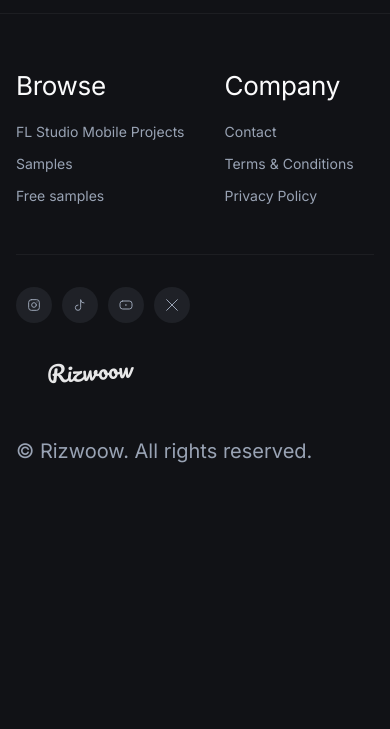
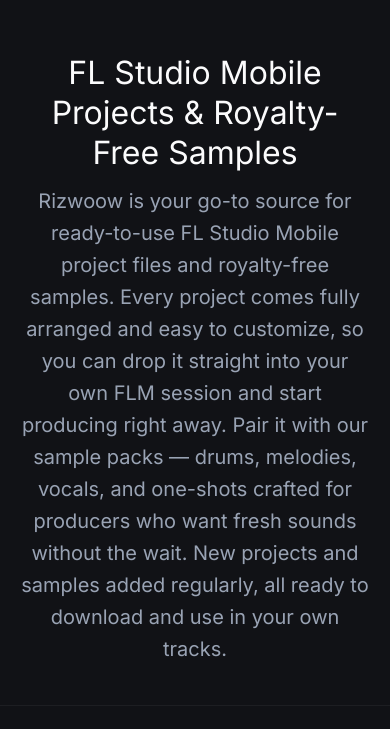
Before and after one commit to xe986232-ai/Wann, a Next.js app: page /sample-pack/concrete-bloom in a window 390 px wide. Shown: the part 2135-2864 px from the top of the page. Before the commit the page ends 2642 px from the top, so only its background shows below. Built offline with nearby package versions, Linux system fonts and the light colour scheme.

Commit message:
Add SEO intro text section above footer about FL Studio Mobile projects and samples

```diff
--- a/src/app/layout.tsx
+++ b/src/app/layout.tsx
@@ -2,6 +2,7 @@
 import { Inter } from "next/font/google";
 import { Navbar } from "@/components/layout/navbar";
 import { Footer } from "@/components/layout/footer";
+import { SiteIntro } from "@/components/layout/site-intro";
 import { SmoothScroll } from "@/components/layout/smooth-scroll";
 import { PageTransition } from "@/components/layout/page-transition";
 import "./globals.css";
@@ -27,6 +28,7 @@
             slides during page transitions. */}
         <Navbar />
         <PageTransition>{children}</PageTransition>
+        <SiteIntro />
         <Footer />
       </body>
     </html>
--- /dev/null
+++ b/src/components/layout/site-intro.tsx
@@ -0,0 +1,21 @@
+export function SiteIntro() {
+  return (
+    <section className="relative z-10 px-[5%] py-10 md:px-[3%] lg:py-20">
+      <div className="mx-auto flex max-w-[1400px] flex-col gap-3 text-center">
+        <h2 className="text-lg font-medium text-foreground">
+          FL Studio Mobile Projects &amp; Royalty-Free Samples
+        </h2>
+        <p className="text-sm text-muted">
+          Rizwoow is your go-to source for ready-to-use FL Studio Mobile
+          project files and royalty-free samples. Every project comes fully
+          arranged and easy to customize, so you can drop it straight into
+          your own FLM session and start producing right away. Pair it with
+          our sample packs — drums, melodies, vocals, and one-shots crafted
+          for producers who want fresh sounds without the wait. New projects
+          and samples added regularly, all ready to download and use in your
+          own tracks.
+        </p>
+      </div>
+    </section>
+  );
+}
```
